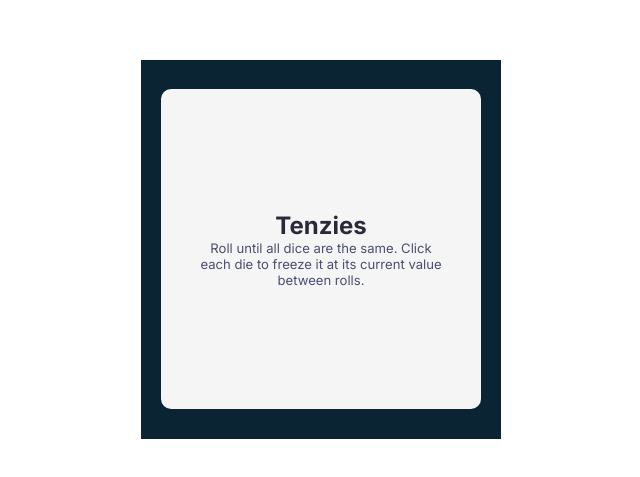
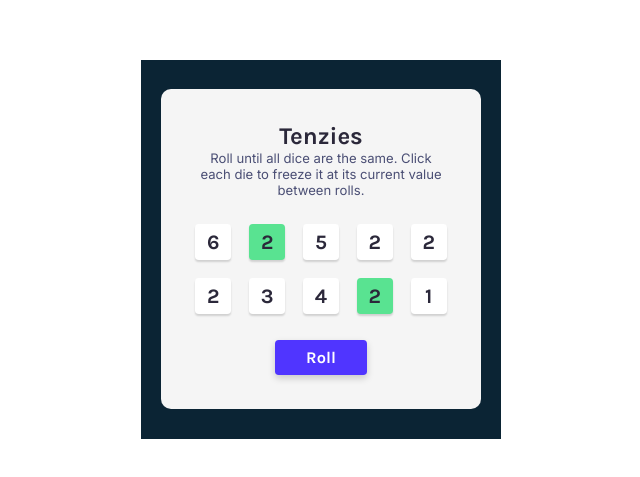
Before and after one commit to killy10o10/tenzies, a React (Vite) app: page / in a window 1280 px wide. Shown: the part 151-628 px from the top of the page, without its empty margins (319-959 px from the left). Built offline with nearby package versions, Linux system fonts and the light colour scheme.

Commit message:
Add dice to board

```diff
--- a/src/App.css
+++ b/src/App.css
@@ -1,11 +1,15 @@
 @import url('https://fonts.googleapis.com/css2?family=Inter:wght@400;500;600;700&display=swap');
+@import url('https://fonts.googleapis.com/css2?family=Karla:wght@400;500;700&display=swap');
 
 * {
   margin: 0;
   padding: 0;
   box-sizing: border-box;
-  font-family: 'Inter', sans-serif;
   color: #2B283A;
+  font-family: 'Karla', sans-serif;
+}
+.title {
+  font-weight: 700;
 }
 
 .App {
@@ -18,6 +22,7 @@
 
 p {
   font-size: 13.1072px;
+  font-family: 'Inter', sans-serif;
   line-height: 16px;
   color: #4A4E74;
 }
@@ -38,8 +43,48 @@ p {
   display: flex;
   flex-direction: column;
   align-items: center;
-  justify-content: center;
+  /* justify-content: center; */
   border-radius: 10px;
   text-align: center;
   padding: 33px;
 }
+
+.dice-container {
+  display: flex;
+  align-items: center;
+  justify-content: center;
+  gap: 18px;
+  flex-wrap: wrap;
+  margin-block: 26px;
+}
+
+.dice {
+  background: #FFFFFF;
+  box-shadow: 0px 2px 2px rgba(0, 0, 0, 0.15);
+  border-radius: 3.81277px;
+  font-size: 20.5889px;
+  font-weight: 700;
+  width: 35.84px;
+  height: 35.84px;
+  display: flex;
+  align-items: center;
+  justify-content: center;
+}
+
+.button {
+all: unset;
+background: #5035FF;
+box-shadow: 0px 3.2px 7.68px rgba(0, 0, 0, 0.18);
+border-radius: 3.81277px;
+font-weight: 700;
+color: #FFFFFF;
+font-weight: 700;
+font-size: 16.384px;
+line-height: 19px;
+width: 92.16px;
+height: 35.84px;
+}
+
+.green {
+  background-color: #59E391;
+}
--- a/src/components/TenziBoard.jsx
+++ b/src/components/TenziBoard.jsx
@@ -1,11 +1,46 @@
 const TenziBoard = () => {
+
+
   return (
       <div className="board">
           <div className="play-board">
-              <h2>Tenzies</h2>
+              <h2 className="title">Tenzies</h2>
               <p>
                 Roll until all dice are the same. Click each die to freeze it at its current value between rolls.
               </p>
+            <div className="dice-container">
+                <span className="dice">
+                  6
+                </span>
+                <span className="dice green">
+                  2
+                </span>
+                <span className="dice">
+                  5
+                </span>
+                <span className="dice">
+                  2
+                </span>
+                <span className="dice">
+                  2
+                </span>
+                <span className="dice">
+                  2
+                </span>
+                <span className="dice">
+                  3
+                </span>
+                <span className="dice">
+                  4
+                </span>
+                <span className="dice green">
+                  2
+                </span>
+                <span className="dice">
+                  1
+                </span>
+            </div>
+            <button className="button">Roll</button>
           </div>
       </div>
   )
```
